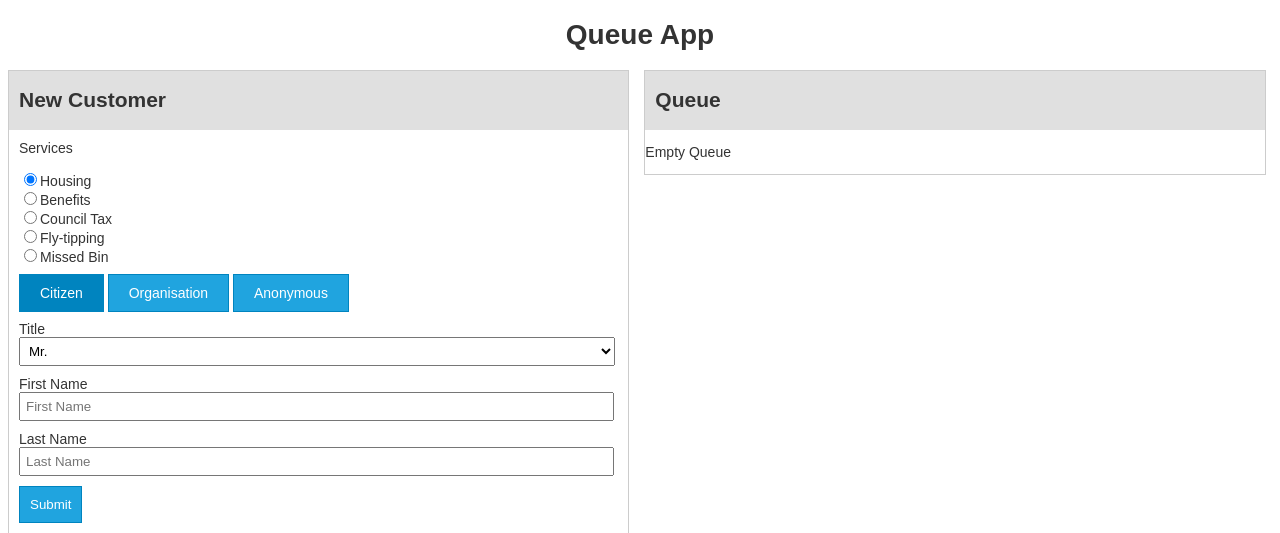
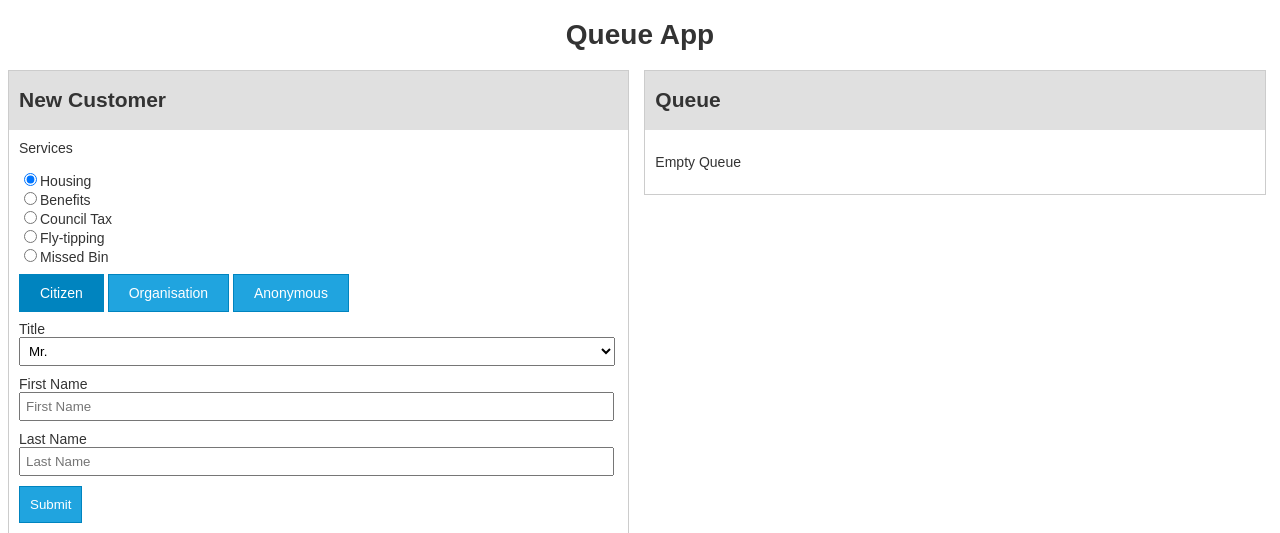
Before and after one commit to yiannisc/fs, a PHP site: page / in a window 1280 px wide. Shown: the top 533 px of the page. Run offline with PHP 8.4, Linux system fonts and the light colour scheme; data that the repository does not hold is empty.

Commit message:
Add files via upload

```diff
--- a/style.css
+++ b/style.css
@@ -63,6 +63,9 @@ select {
     margin: 0;
     padding: 0;
 }
+.right .col-content p {
+    padding: 10px;
+}
 .queue {
     border: none;
     width: 100%;
```
